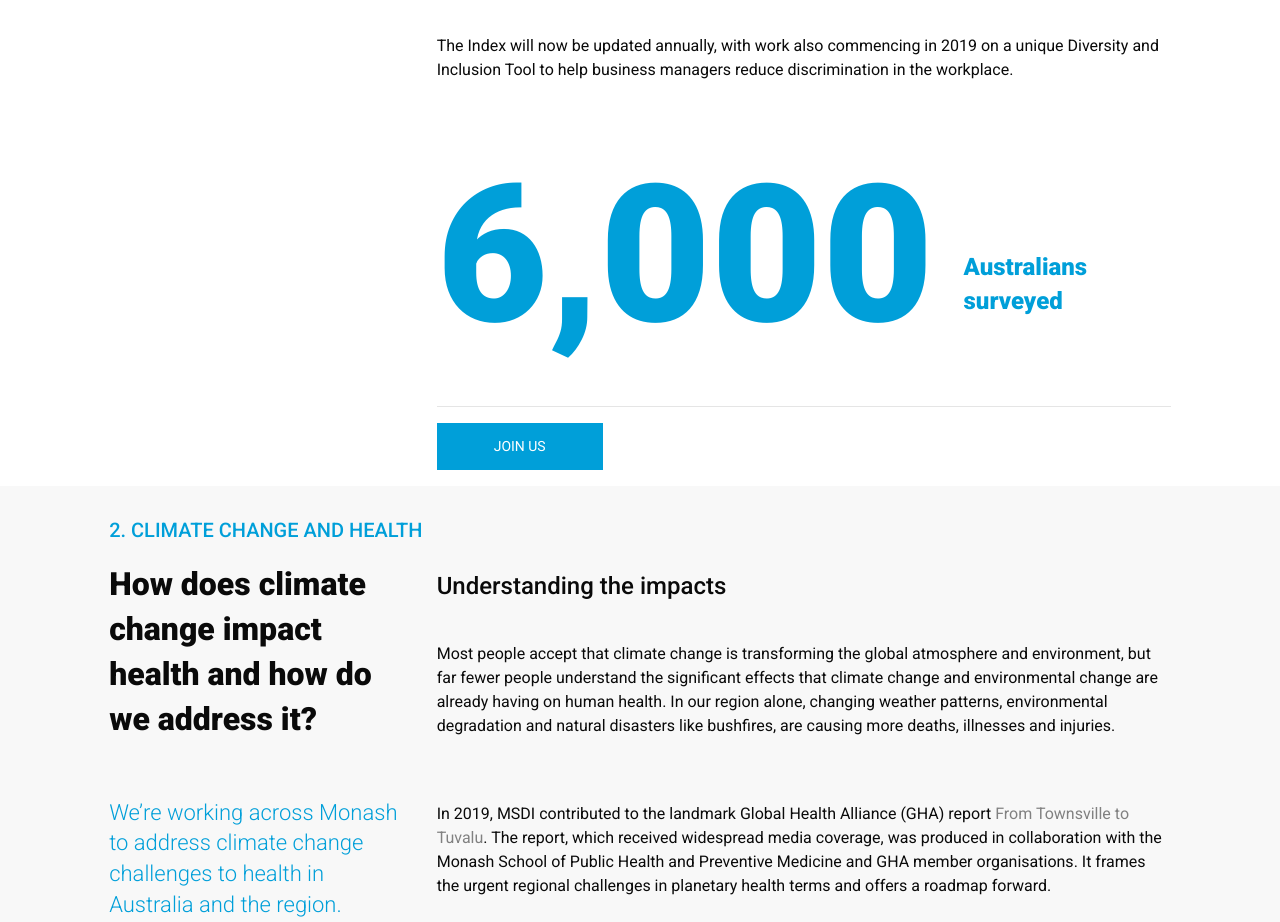
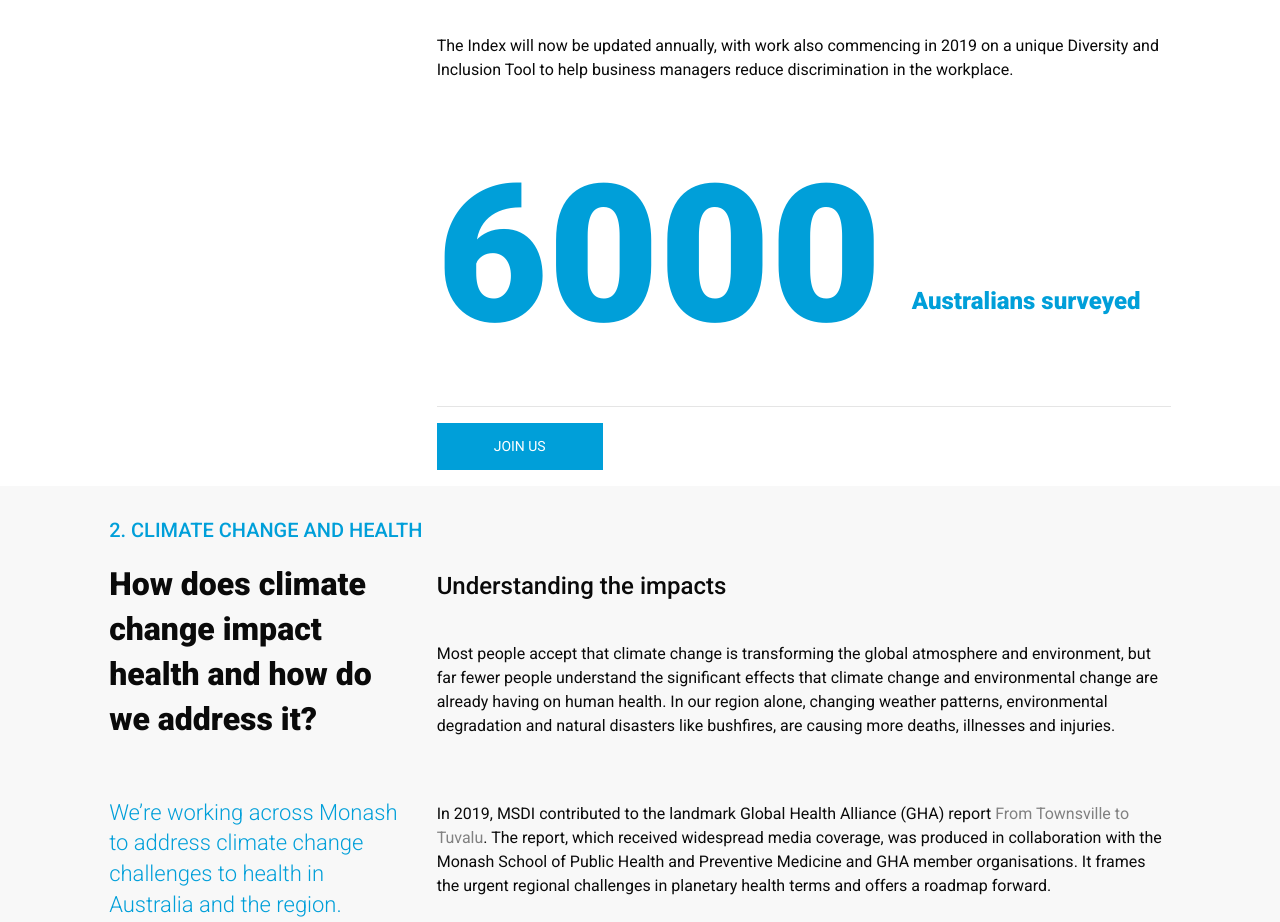
Before and after one commit to spatiality-dc/annual-report-bootstrap, a plain HTML site: page health.html in a window 1280 px wide. Shown: the part 1760-2682 px from the top of the page. Drawn offline with nearby package versions, Linux system fonts and the light colour scheme.

Commit message:
updated health content

```diff
--- a/health.html
+++ b/health.html
@@ -210,7 +210,7 @@
             </p>
             <div class="row">
               <div class="col mt-auto stats">
-                6,000
+                6000
               </div>
               <div class="col mt-auto stat-captions">
                 Australians surveyed
```
